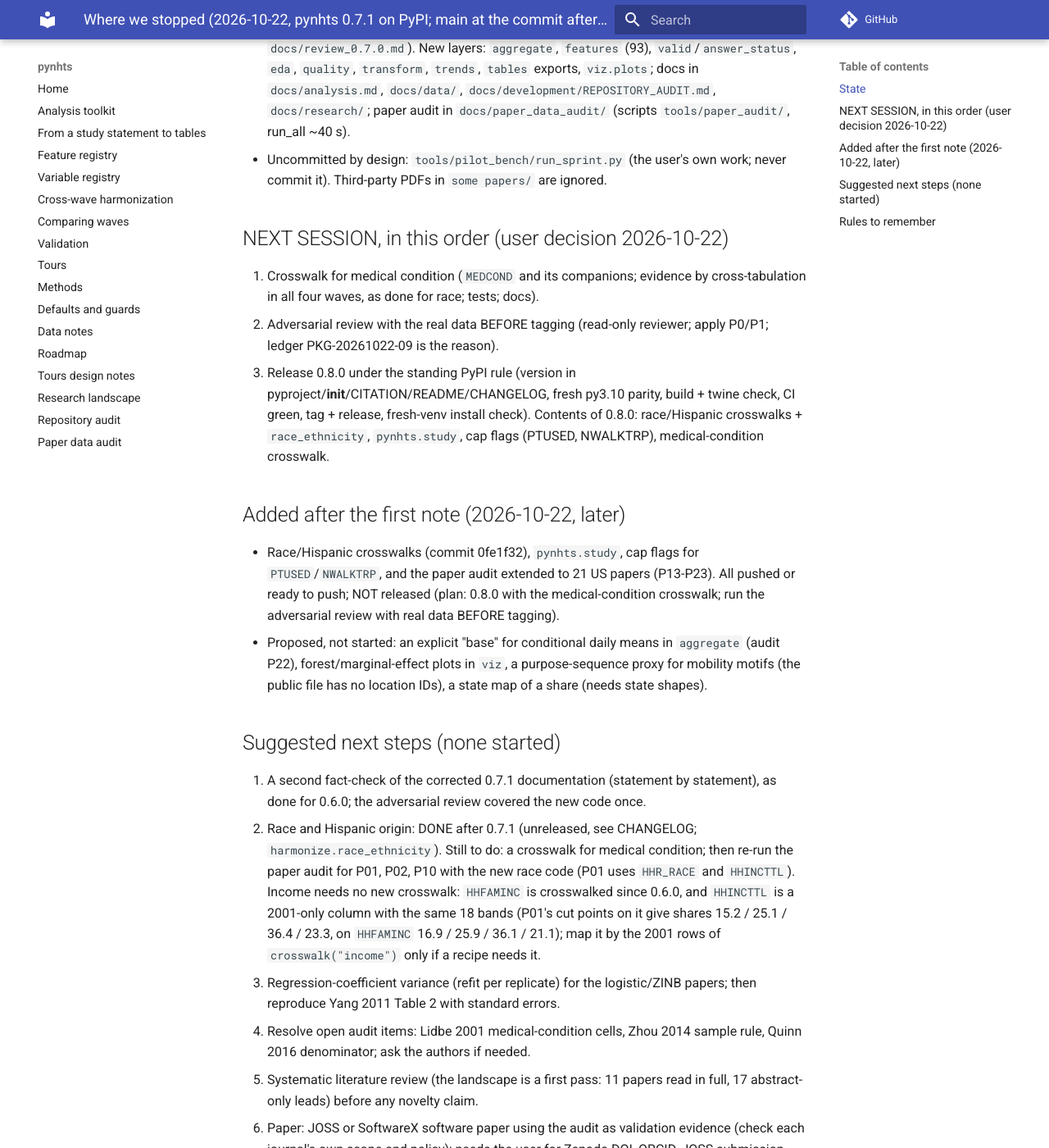
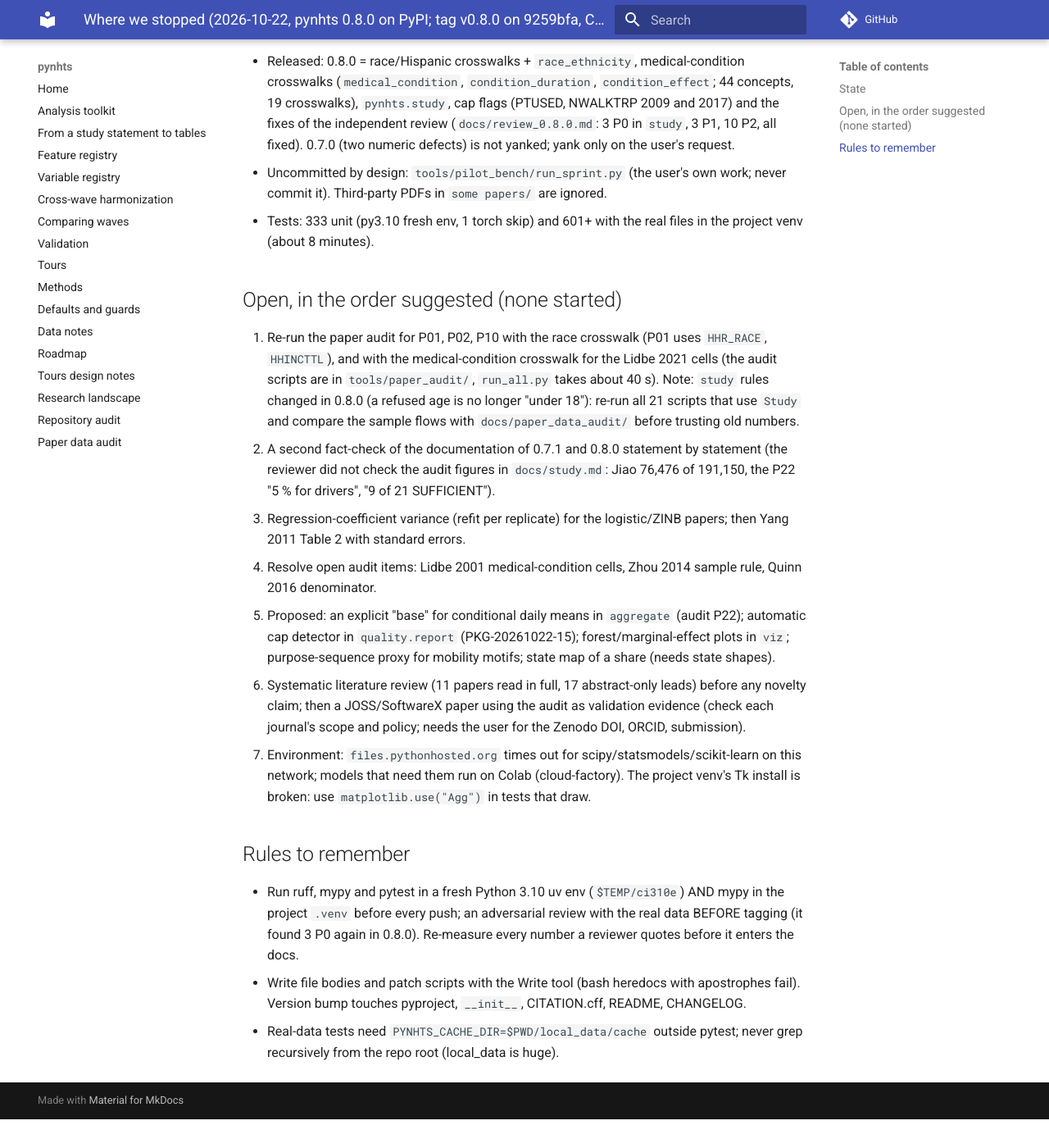
Before and after one commit to sabernaseralavi-60/pynhts, an MkDocs documentation site: the page built from docs/development/NEXT_SESSION.md, in a window 1280 px wide and 1400 px high, scrolled down 369 px. Shown: the whole window at 82% size. Built offline with MkDocs 1.6.1 and Material for MkDocs 9.7.7, drawn with Linux system fonts in a browser that asks for light colours; comment, search, counter and statistics services are not loaded; after the commit the page ends 1734 px from its top, so only the background shows below that; some of the changed text lies outside the part shown.

Commit message:
docs: NEXT_SESSION note (state after the 0.8.0 release)
Co-Authored-By: Claude Sonnet 5.5 <noreply@anthropic.com>

```diff
--- a/docs/development/NEXT_SESSION.md
+++ b/docs/development/NEXT_SESSION.md
@@ -1,38 +1,32 @@
-# Where we stopped (2026-10-22, pynhts 0.7.1 on PyPI; main at the commit after 7555c2e, CI green)
+# Where we stopped (2026-10-22, pynhts 0.8.0 on PyPI; tag v0.8.0 on 9259bfa, CI 4/4 green, fresh-venv install verified)
 
-Resume with the phrase «کارخانه بسته نرم‌افزاری» (or "ادامه pynhts"). Read `~/.claude/research-kit/PACKAGES.md` (section "Updates 2026-10-22"),
-the last ledger entries `PKG-20261022-02..10`, then `git status` here.
+Resume with the phrase «کارخانه بسته نرم‌افزاری» (or "ادامه pynhts"). Read `~/.claude/research-kit/PACKAGES.md` (section "Updates 2026-10-22", last entry),
+the last ledger entries `PKG-20261022-19..22`, then `git status` here.
 
 ## State
-* Released: 0.7.0 (has two numeric defects, not yanked) and 0.7.1 (fixes; `docs/review_0.7.0.md`). New layers: `aggregate`, `features` (93),
-  `valid`/`answer_status`, `eda`, `quality`, `transform`, `trends`, `tables` exports, `viz.plots`; docs in `docs/analysis.md`, `docs/data/`,
-  `docs/development/REPOSITORY_AUDIT.md`, `docs/research/`; paper audit in `docs/paper_data_audit/` (scripts `tools/paper_audit/`, run_all ~40 s).
+* Released: 0.8.0 = race/Hispanic crosswalks + `race_ethnicity`, medical-condition crosswalks (`medical_condition`, `condition_duration`, `condition_effect`;
+  44 concepts, 19 crosswalks), `pynhts.study`, cap flags (PTUSED, NWALKTRP 2009 and 2017) and the fixes of the independent review (`docs/review_0.8.0.md`:
+  3 P0 in `study`, 3 P1, 10 P2, all fixed). 0.7.0 (two numeric defects) is not yanked; yank only on the user's request.
 * Uncommitted by design: `tools/pilot_bench/run_sprint.py` (the user's own work; never commit it). Third-party PDFs in `some papers/` are ignored.
+* Tests: 333 unit (py3.10 fresh env, 1 torch skip) and 601+ with the real files in the project venv (about 8 minutes).
 
-## NEXT SESSION, in this order (user decision 2026-10-22)
-1. Crosswalk for medical condition (`MEDCOND` and its companions; evidence by cross-tabulation in all four waves, as done for race; tests; docs).
-2. Adversarial review with the real data BEFORE tagging (read-only reviewer; apply P0/P1; ledger PKG-20261022-09 is the reason).
-3. Release 0.8.0 under the standing PyPI rule (version in pyproject/__init__/CITATION/README/CHANGELOG, fresh py3.10 parity, build + twine check, CI green, tag + release, fresh-venv install check).
-Contents of 0.8.0: race/Hispanic crosswalks + `race_ethnicity`, `pynhts.study`, cap flags (PTUSED, NWALKTRP), medical-condition crosswalk.
-
-## Added after the first note (2026-10-22, later)
-* Race/Hispanic crosswalks (commit 0fe1f32), `pynhts.study`, cap flags for `PTUSED`/`NWALKTRP`, and the paper audit extended to 21 US papers (P13-P23).
-  All pushed or ready to push; NOT released (plan: 0.8.0 with the medical-condition crosswalk; run the adversarial review with real data BEFORE tagging).
-* Proposed, not started: an explicit "base" for conditional daily means in `aggregate` (audit P22), forest/marginal-effect plots in `viz`, a purpose-sequence
-  proxy for mobility motifs (the public file has no location IDs), a state map of a share (needs state shapes).
-
-## Suggested next steps (none started)
-1. A second fact-check of the corrected 0.7.1 documentation (statement by statement), as done for 0.6.0; the adversarial review covered the new code once.
-2. Race and Hispanic origin: DONE after 0.7.1 (unreleased, see CHANGELOG; `harmonize.race_ethnicity`). Still to do: a crosswalk for medical condition; then re-run
-   the paper audit for P01, P02, P10 with the new race code (P01 uses `HHR_RACE` and `HHINCTTL`). Income needs no new crosswalk: `HHFAMINC` is crosswalked since 0.6.0,
-   and `HHINCTTL` is a 2001-only column with the same 18 bands (P01's cut points on it give shares 15.2 / 25.1 / 36.4 / 23.3, on `HHFAMINC` 16.9 / 25.9 / 36.1 / 21.1);
-   map it by the 2001 rows of `crosswalk("income")` only if a recipe needs it.
-3. Regression-coefficient variance (refit per replicate) for the logistic/ZINB papers; then reproduce Yang 2011 Table 2 with standard errors.
-4. Resolve open audit items: Lidbe 2001 medical-condition cells, Zhou 2014 sample rule, Quinn 2016 denominator; ask the authors if needed.
-5. Systematic literature review (the landscape is a first pass: 11 papers read in full, 17 abstract-only leads) before any novelty claim.
-6. Paper: JOSS or SoftwareX software paper using the audit as validation evidence (check each journal's own scope and policy); needs the user for Zenodo DOI, ORCID, JOSS submission.
-7. Environment: `files.pythonhosted.org` times out for scipy/statsmodels/scikit-learn on this network (no mirror switched); models that need them would run on Colab (cloud-factory) or after the network is fixed.
+## Open, in the order suggested (none started)
+1. Re-run the paper audit for P01, P02, P10 with the race crosswalk (P01 uses `HHR_RACE`, `HHINCTTL`), and with the medical-condition crosswalk for the Lidbe 2021 cells
+   (the audit scripts are in `tools/paper_audit/`, `run_all.py` takes about 40 s). Note: `study` rules changed in 0.8.0 (a refused age is no longer "under 18"):
+   re-run all 21 scripts that use `Study` and compare the sample flows with `docs/paper_data_audit/` before trusting old numbers.
+2. A second fact-check of the documentation of 0.7.1 and 0.8.0 statement by statement (the reviewer did not check the audit figures in `docs/study.md`:
+   Jiao 76,476 of 191,150, the P22 "5 % for drivers", "9 of 21 SUFFICIENT").
+3. Regression-coefficient variance (refit per replicate) for the logistic/ZINB papers; then Yang 2011 Table 2 with standard errors.
+4. Resolve open audit items: Lidbe 2001 medical-condition cells, Zhou 2014 sample rule, Quinn 2016 denominator.
+5. Proposed: an explicit "base" for conditional daily means in `aggregate` (audit P22); automatic cap detector in `quality.report` (PKG-20261022-15);
+   forest/marginal-effect plots in `viz`; purpose-sequence proxy for mobility motifs; state map of a share (needs state shapes).
+6. Systematic literature review (11 papers read in full, 17 abstract-only leads) before any novelty claim; then a JOSS/SoftwareX paper using the audit as
+   validation evidence (check each journal's scope and policy; needs the user for the Zenodo DOI, ORCID, submission).
+7. Environment: `files.pythonhosted.org` times out for scipy/statsmodels/scikit-learn on this network; models that need them run on Colab (cloud-factory).
+   The project venv's Tk install is broken: use `matplotlib.use("Agg")` in tests that draw.
 
 ## Rules to remember
-* Run ruff, mypy and pytest in a fresh Python 3.10 uv env (`$TEMP/ci310d`) AND mypy in the project `.venv` before every push; adversarial review with real data before tagging.
-* Write file bodies with the Write tool (bash heredocs with apostrophes fail). Version bump touches pyproject, `__init__`, CITATION.cff, README, CHANGELOG.
+* Run ruff, mypy and pytest in a fresh Python 3.10 uv env (`$TEMP/ci310e`) AND mypy in the project `.venv` before every push; an adversarial review with the real data
+  BEFORE tagging (it found 3 P0 again in 0.8.0). Re-measure every number a reviewer quotes before it enters the docs.
+* Write file bodies and patch scripts with the Write tool (bash heredocs with apostrophes fail). Version bump touches pyproject, `__init__`, CITATION.cff, README, CHANGELOG.
+* Real-data tests need `PYNHTS_CACHE_DIR=$PWD/local_data/cache` outside pytest; never grep recursively from the repo root (local_data is huge).
```
